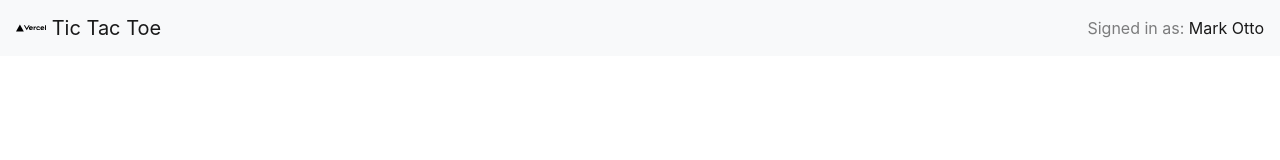
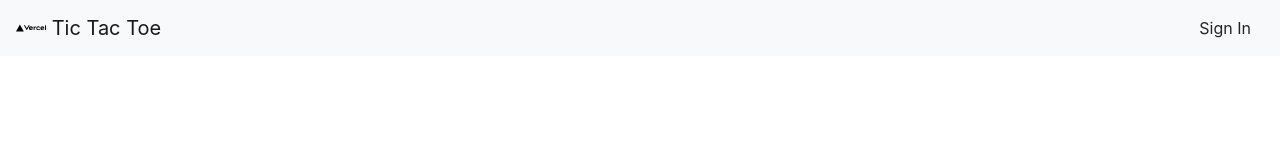
Before and after one commit to VictorShan/tic-tac-toe, a Next.js app: page / in a window 1280 px wide. Shown: the top 160 px of the page. Built offline with nearby package versions, Linux system fonts and the light colour scheme.

Commit message:
Hooked up firebase with navbar

```diff
--- a/components/Layout.tsx
+++ b/components/Layout.tsx
@@ -1,4 +1,5 @@
-import NavBar from './NavBar'
+import NavBar from './NavBar/NavBar'
+import { FirebaseCtx } from '../utils/Firebase'
 export default function Layout({ children }) {
   return (
     <>
--- a/components/NavBar.tsx
+++ b/components/NavBar/NavBar.tsx
@@ -1,4 +1,5 @@
 import Navbar from 'react-bootstrap/Navbar'
+import SignInOptions from './SignInOptions'
 
 export default function NavBar() {
   return (
@@ -15,9 +16,7 @@ export default function NavBar() {
       </Navbar.Brand>
       <Navbar.Toggle />
       <Navbar.Collapse className="justify-content-end">
-        <Navbar.Text>
-          Signed in as: <a href="#login">Mark Otto</a>
-        </Navbar.Text>
+        <SignInOptions />
       </Navbar.Collapse>
     </Navbar>
   )
--- /dev/null
+++ b/components/NavBar/SignInOptions.tsx
@@ -0,0 +1,35 @@
+import { NextRouter, useRouter } from 'next/router'
+import { withFirebase } from '../../utils/Firebase'
+import { firebaseType } from '../../utils/Firebase'
+import Button from 'react-bootstrap/Button'
+import NavDropdown from 'react-bootstrap/NavDropdown'
+
+
+type propsType = {
+  firebase: firebaseType
+}
+
+
+const SignInOptions = ({ firebase }: propsType) => {
+  const auth = firebase.auth
+  const router = useRouter()
+  return auth.currentUser ? signedInOptions(auth, router) : notSignedInOptions(router)
+}
+
+const notSignedInOptions = (router: NextRouter) => {
+  const goToSignIn = () => router.push('/signIn')
+  return <Button onClick={goToSignIn} variant={'outlined-dark'}>Sign In</Button>
+}
+
+const signedInOptions = (auth: firebase.auth.Auth, router: NextRouter) => {
+  const user = auth.currentUser
+  const name = user.displayName || user.email || "Anonymous"
+  return (
+    <NavDropdown title={`Welcome ${name}`} id={'user-options-dropdown'}>
+      <NavDropdown.Divider />
+      <NavDropdown.Item onClick={auth.signOut}>Sign Out</NavDropdown.Item>
+    </NavDropdown>
+  )
+}
+
+export default withFirebase(SignInOptions)
--- a/package.json
+++ b/package.json
@@ -10,6 +10,7 @@
   },
   "dependencies": {
     "bootstrap": "^4.5.2",
+    "firebase": "^7.20.0",
     "next": "9.5.3",
     "react": "16.13.1",
     "react-bootstrap": "^1.3.0",
--- a/pages/_app.tsx
+++ b/pages/_app.tsx
@@ -1,11 +1,15 @@
 import 'bootstrap/dist/css/bootstrap.min.css'
+import { AppProps } from 'next/dist/next-server/lib/router/router'
 import Layout from '../components/Layout'
+import firebase, { FirebaseCtx } from '../utils/Firebase'
 
-function MyApp({ Component, pageProps }) {
+function MyApp({ Component, pageProps }: AppProps) {
   return (
-    <Layout>
-      <Component {...pageProps} />
-    </Layout>
+    <FirebaseCtx.Provider value={firebase()}>
+      <Layout>
+        <Component {...pageProps} />
+      </Layout>
+    </FirebaseCtx.Provider>
   )
 }
 
--- a/pages/index.tsx
+++ b/pages/index.tsx
@@ -1,7 +1,6 @@
 import Head from 'next/head'
 import Button from 'react-bootstrap/Button'
 import styles from '../styles/Home.module.sass'
-import Link from 'next/link'
 
 export default function Home() {
   return (
--- /dev/null
+++ b/utils/Firebase.tsx
@@ -0,0 +1,42 @@
+import { Firestore } from '@google-cloud/firestore'
+import * as app from 'firebase/app'
+import 'firebase/auth'
+import 'firebase/firestore'
+import React from 'react'
+
+const firebaseConfig = {
+  apiKey: "AIzaSyD7pmPno2KyfM1hf5l667yek2MwcFeIhjo",
+  authDomain: "tic-tac-toe-82af8.firebaseapp.com",
+  databaseURL: "https://tic-tac-toe-82af8.firebaseio.com",
+  projectId: "tic-tac-toe-82af8",
+  storageBucket: "tic-tac-toe-82af8.appspot.com",
+  messagingSenderId: "852004267914",
+  appId: "1:852004267914:web:9531e4eb0e6d19a1e44a73",
+  measurementId: "G-B2DW0S1R5E"
+}
+
+const FirebaseCtx = React.createContext(null)
+
+const withFirebase = Component => props => (
+  <FirebaseCtx.Consumer>
+    {firebase => <Component {...props} firebase={firebase}/> }
+  </FirebaseCtx.Consumer>
+)
+
+type firebaseType = {
+  auth: firebase.auth.Auth,
+  db: firebase.firestore.CollectionReference
+}
+
+export default function firebase() {
+  if (app.apps.length == 0) {
+    app.initializeApp(firebaseConfig)
+  }
+  return {
+    auth: app.auth(),
+    db: app.firestore().collection('games')
+  }
+}
+
+export { FirebaseCtx, withFirebase }
+export type { firebaseType }
```
Also changed, not shown: pages/signIn.tsx (added, +9 -0 lines), pages/login.tsx (deleted), utils/firebaseinit.tsx (deleted), 1 other file (tests, documents, lock files or other folders).
